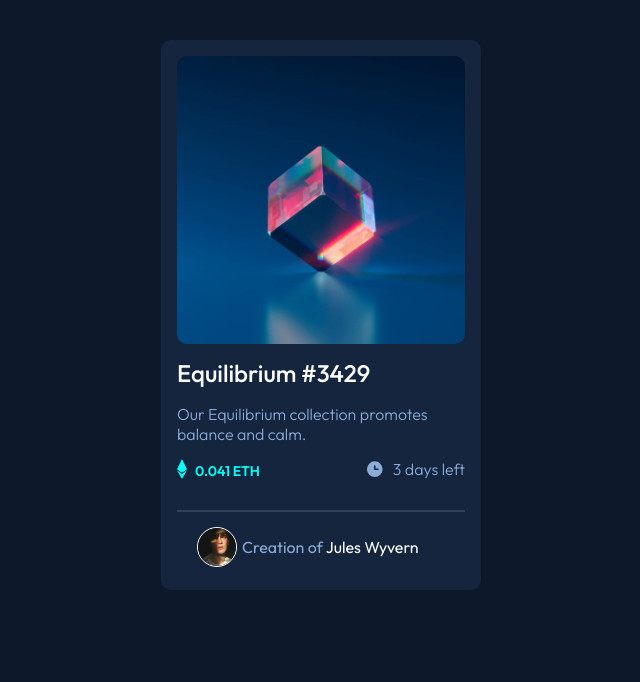
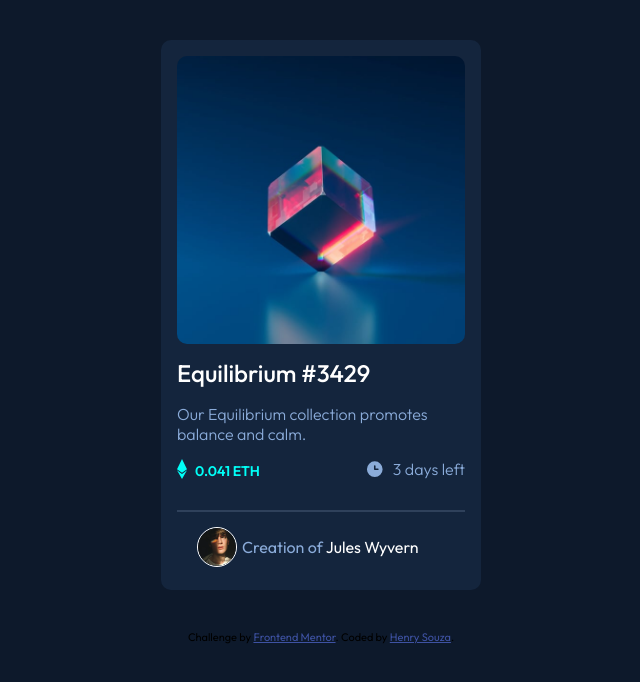
Before and after one commit to henrycsouza/NFT-preview-card-component, a plain HTML site: page index.html in a window 1280 px wide. Shown: the whole page, without its empty margins (319-959 px from the left). Drawn offline with Linux system fonts and the light colour scheme.

Commit message:
Update index.html

```diff
--- a/index.html
+++ b/index.html
@@ -41,9 +41,9 @@
 
 
 
-  <!-- <div class="attribution">
+   <div class="attribution">
     Challenge by <a href="https://www.frontendmentor.io?ref=challenge" target="_blank">Frontend Mentor</a>.
-    Coded by <a href="#">Your Name Here</a>.
-  </div> -->
+    Coded by <a href="https://github.com/henrycsouza/NFT-preview-card-component">Henry Souza</a>.
+  </div>
 </body>
 </html>
```
